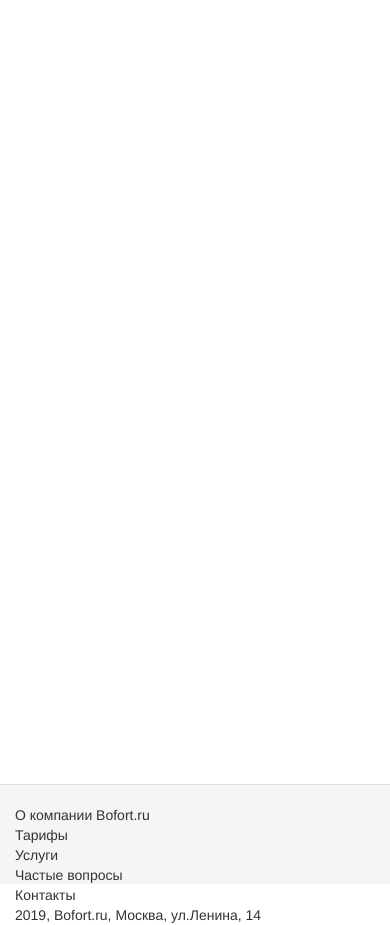
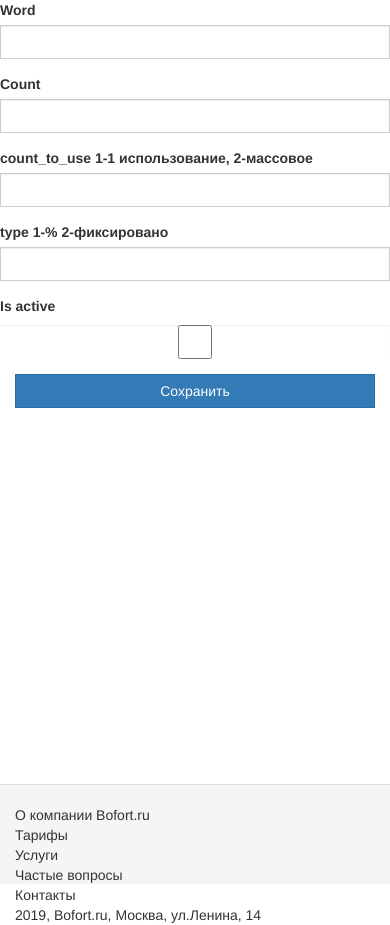
Before and after one commit to Dasha190194/bofort, a Yii app: template views/promo/create.php in a window 390 px wide. Run offline with PHP 8.4 and a stand-in for Yii, Linux system fonts and the light colour scheme; the template is opened without the code that fills it, so the values that code supplies are empty; form fields are guessed from the names that the template uses; some libraries are stand-ins or nearby versions.

Commit message:
1) add promo

```diff
--- a/views/promo/_form.php
+++ b/views/promo/_form.php
@@ -0,0 +1,28 @@
+<?php
+use yii\helpers\Html;
+use yii\widgets\ActiveForm;
+
+/** @var \app\models\PromoModel $promo */
+?>
+
+
+<div class="row">
+    <?php $form = ActiveForm::begin([
+        'id' => 'promo-form',
+//        'action' => '/payment/pay',
+//        'enableAjaxValidation' => true,
+    ]); ?>
+
+    <?= $form->field($promo, 'word')->input('text') ?>
+    <?= $form->field($promo, 'count')->input('text') ?>
+    <?= $form->field($promo, 'count_to_use')->input('text')->label('count_to_use 1-1 использование, 2-массовое') ?>
+    <?= $form->field($promo, 'type')->input('text')->label('type 1-% 2-фиксировано')?>
+    <?= $form->field($promo, 'is_active', [
+       // 'template' => "{input}   Я соглашаюсь с условиями обработки персональных данных {error}",
+    ])->checkbox() ?>
+
+    <div class="col-md-offset-3 col-md-6 text-center">
+        <?= Html::submitButton('Сохранить', ['class' => 'btn btn-primary btn-block']) ?>
+    </div>
+    <?php ActiveForm::end(); ?>
+</div>
--- a/views/promo/create.php
+++ b/views/promo/create.php
@@ -0,0 +1,3 @@
+<div class="create-promo">
+    <?= $this->render('_form', compact('promo')) ?>
+</div>
--- a/views/promo/update.php
+++ b/views/promo/update.php
@@ -0,0 +1,3 @@
+<div class="update-promo">
+    <?= $this->render('_form', compact('promo')) ?>
+</div>
```
Also changed, not shown: controllers/PromoController.php (+26 -4 lines), models/PromoModel.php (+10 -0 lines), views/promo/index.php (+9 -7 lines), web/js/site.js (+6 -3 lines).
